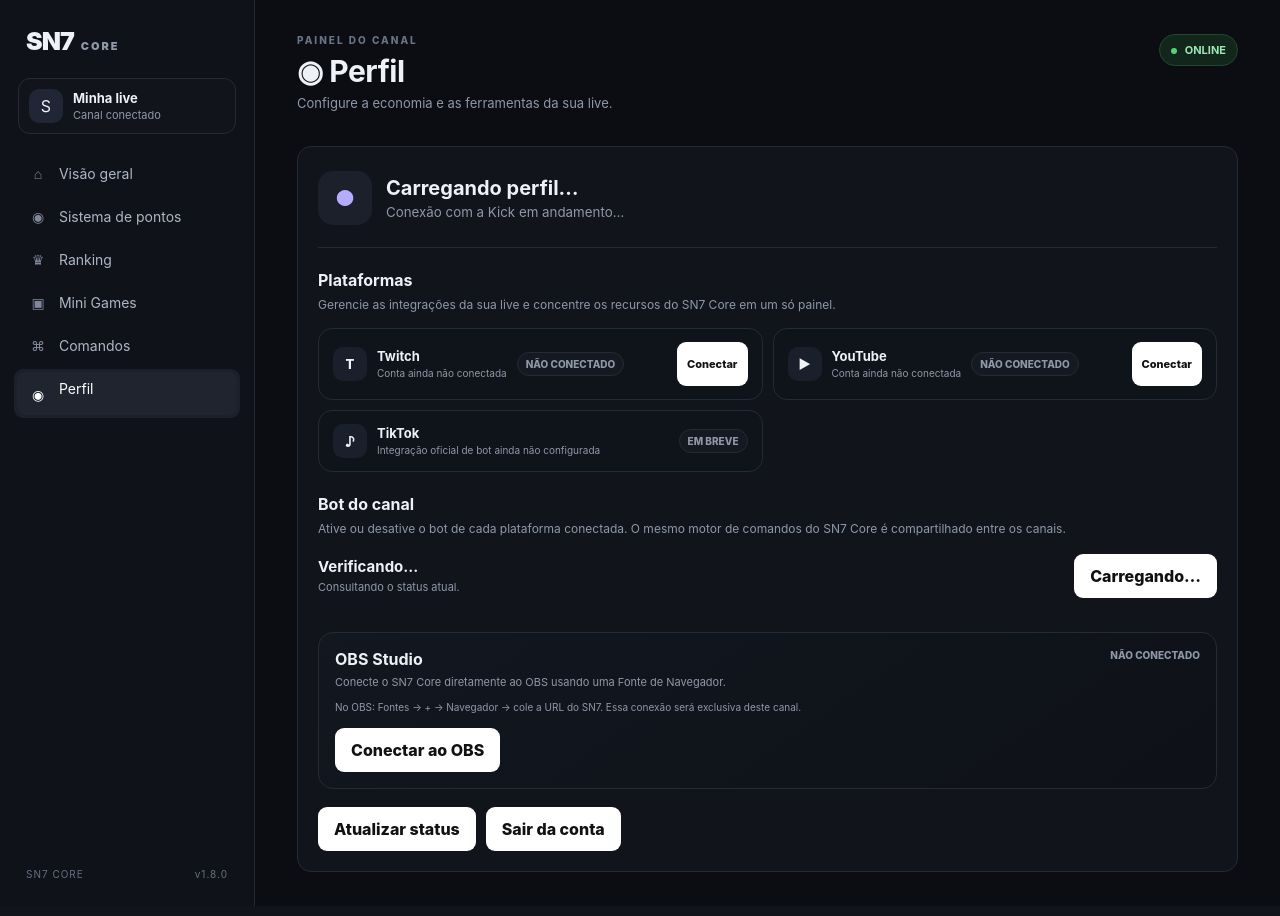
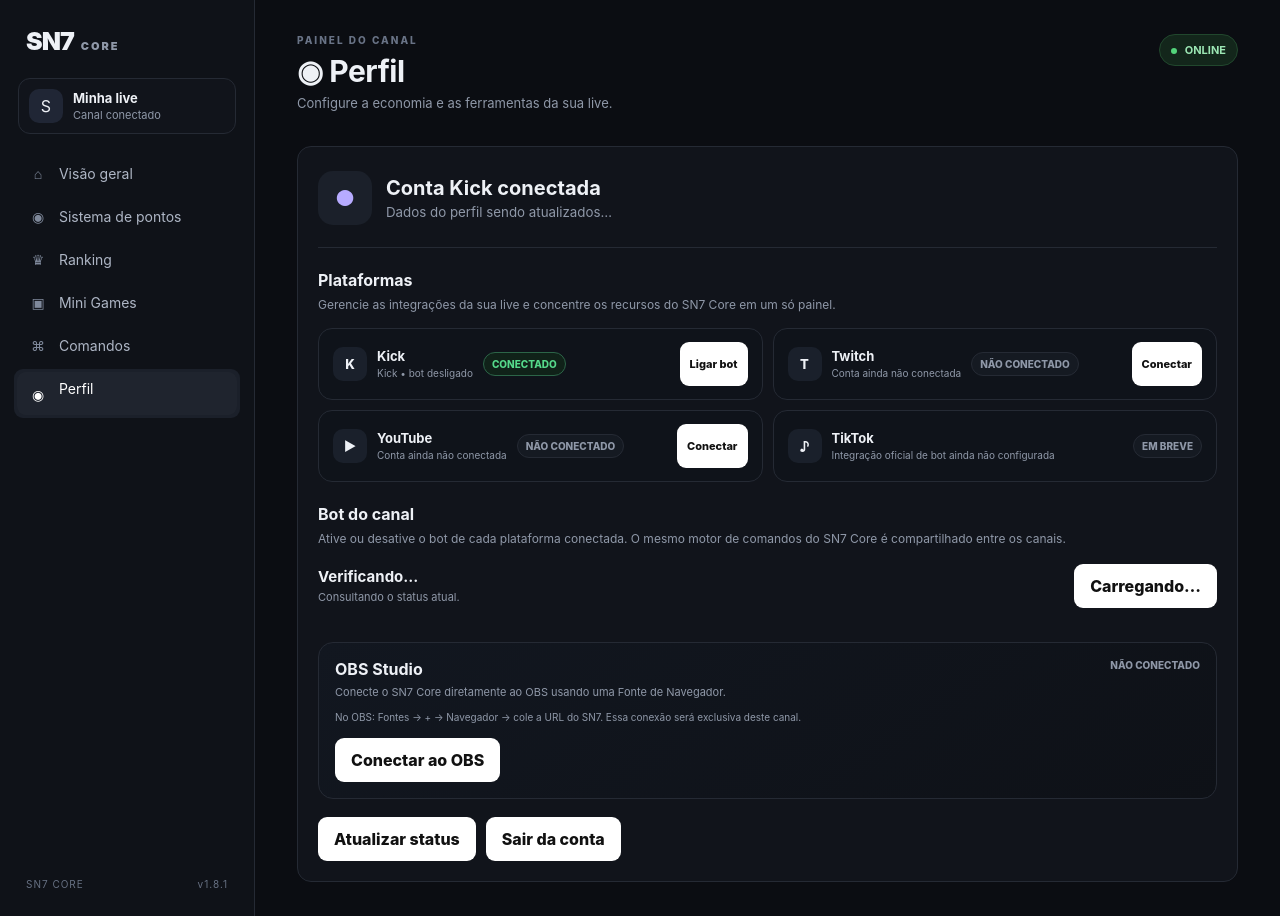
Before and after one commit to Sniper17/SN7-CORE-, a Flask app: page /?profile=1 in a window 1280 px wide. Run offline with Flask 3, Linux system fonts and the light colour scheme; the visitor is signed in with stand-in values (Sample User, id 1); data that the repository does not hold is empty; parts of the project's set-up code (start-up, migrations or seed data) failed here and were passed over; some libraries are stand-ins or nearby versions.

Commit message:
fix: estabiliza perfil e OAuth da Kick e YouTube

```diff
--- a/app.py
+++ b/app.py
@@ -21,7 +21,7 @@ app.config.update(
     SESSION_COOKIE_SAMESITE="Lax",
 )
 
-SN7_VERSION = "1.8.0"
+SN7_VERSION = "1.8.1"
 SN7_STATIC_CACHE = "public, max-age=31536000, immutable"
 
 app.register_blueprint(economy_bp, url_prefix="/api/economy")
--- a/routes/kick.py
+++ b/routes/kick.py
@@ -1557,7 +1557,11 @@ def me():
         username = str(conn.get("username") or "Kick").strip()
         profile_picture_url = str(conn.get("profile_picture_url") or "").strip()
     else:
-        return jsonify({"ok": True, "authenticated": False, "user": None, "bot": {"active": False}})
+        # A sessão OAuth continua sendo suficiente para manter o perfil
+        # conectado na UI. O nome/foto serão recuperados assim que o banco
+        # voltar, sem transformar um cold start em logout falso.
+        username = "Kick"
+        profile_picture_url = ""
 
     # /kick/me é crítico para a primeira pintura do Perfil.
     # Não bloqueia esperando uma chamada externa só para saber se o bot está ativo.
--- a/static/js/sn7-performance-v5.js
+++ b/static/js/sn7-performance-v5.js
@@ -1,4 +1,4 @@
-/* SN7 CORE V5 - carregamento inteligente / 1.8.0
+/* SN7 CORE V5 - carregamento inteligente / 1.8.1
  * Corrige o problema da V3: as abas refaziam GETs depois do boot
  * e o perfil só era carregado quando o usuário entrava nele.
  */
--- a/templates/dashboard.html
+++ b/templates/dashboard.html
@@ -6,7 +6,7 @@
 <meta name="viewport" content="width=device-width,initial-scale=1,viewport-fit=cover">
 <meta name="theme-color" content="#0b0d12">
 <title>SN7 Core</title>
-<link rel="stylesheet" href="/static/css/style.css?v=sn7-1.8.0">
+<link rel="stylesheet" href="/static/css/style.css?v=sn7-1.8.1">
 <style id="sn7-loader-style">
 .sn7-boot-loader,.sn7-operation-loader{position:fixed;inset:0;z-index:2147483647;display:flex;align-items:center;justify-content:center;background:#0b0d12;opacity:1;visibility:visible;pointer-events:auto;transition:opacity .18s ease,visibility .18s ease}.sn7-boot-loader.done{opacity:0;visibility:hidden;pointer-events:none}.sn7-operation-loader{background:rgba(11,13,18,.42);backdrop-filter:blur(2px);opacity:0;visibility:hidden;pointer-events:none;transition:opacity .16s ease,visibility .16s ease}.sn7-operation-loader.open{opacity:1;visibility:visible;pointer-events:auto}.sn7-loader-spinner{width:28px;height:28px;border:3px solid rgba(255,255,255,.18);border-top-color:#fff;border-radius:50%;animation:sn7LoaderSpin .72s linear infinite;box-sizing:border-box}.sn7-operation-loader .sn7-loader-spinner{width:26px;height:26px}@keyframes sn7LoaderSpin{to{transform:rotate(360deg)}}@media(prefers-reduced-motion:reduce){.sn7-boot-loader,.sn7-operation-loader{transition:none}.sn7-loader-spinner{animation:none}}
 </style>
@@ -71,7 +71,7 @@ body.sn7-modal-open{overflow:hidden}
       <button type="button" data-tab="commands"><span>⌘</span> Comandos</button>
       <button type="button" data-tab="profile"><span id="sn7NavProfileIcon" class="sn7-nav-profile-icon">◉</span> Perfil</button>
     </nav>
-    <div class="sidebar-footer">SN7 CORE <span>v1.8.0</span></div>
+    <div class="sidebar-footer">SN7 CORE <span>v1.8.1</span></div>
   </aside>
 
   <main>
@@ -278,6 +278,7 @@ body.sn7-modal-open{overflow:hidden}
             <h3>Plataformas</h3>
             <p>Gerencie as integrações da sua live e concentre os recursos do SN7 Core em um só painel.</p>
             <div class="sn7-profile-platforms">
+              <div class="sn7-platform-card" id="sn7PlatformKick"><div class="left"><span id="sn7KickPlatformIcon" class="sn7-platform-icon">K</span><span><strong>Kick</strong><small id="sn7KickPlatformText">Verificando…</small></span></div><span id="sn7KickPlatformStatus" class="sn7-platform-status">VERIFICANDO</span><button id="sn7KickConnect" class="btn sn7-platform-action" type="button" onclick="sn7ConnectKick()">Conectar</button></div>
               <div class="sn7-platform-card" id="sn7PlatformTwitch"><div class="left"><span id="sn7TwitchPlatformIcon" class="sn7-platform-icon">T</span><span><strong>Twitch</strong><small id="sn7TwitchPlatformText">Verificando…</small></span></div><span id="sn7TwitchPlatformStatus" class="sn7-platform-status">NÃO CONECTADO</span><button id="sn7TwitchConnect" class="btn sn7-platform-action" type="button" onclick="sn7ConnectTwitch()">Conectar</button></div>
               <div class="sn7-platform-card" id="sn7PlatformYoutube"><div class="left"><span id="sn7YoutubePlatformIcon" class="sn7-platform-icon">▶</span><span><strong>YouTube</strong><small id="sn7YoutubePlatformText">Verificando…</small></span></div><span id="sn7YoutubePlatformStatus" class="sn7-platform-status">NÃO CONECTADO</span><button id="sn7YoutubeConnect" class="btn sn7-platform-action" type="button" onclick="sn7ConnectYoutube()">Conectar</button></div>
               <div class="sn7-platform-card"><div class="left"><span class="sn7-platform-icon">♪</span><span><strong>TikTok</strong><small>Integração oficial de bot ainda não configurada</small></span></div><span class="sn7-platform-status">EM BREVE</span></div>
@@ -319,7 +320,7 @@ body.sn7-modal-open{overflow:hidden}
 <script>const BROADCASTER_ID={{ broadcaster_id|tojson }}; window.SN7_NAV_FROM_URL = !!new URLSearchParams(window.location.search).get('connected');
 const SN7_OPEN_PROFILE={{ "true" if request.args.get("profile") or request.args.get("next") == "profile" else "false" }};
 const SN7_INITIAL_PROFILE={{ (kick_profile or {})|tojson }};</script>
-<script src="/static/js/app.js?v=sn7-1.8.0"></script><script>
+<script src="/static/js/app.js?v=sn7-1.8.1"></script><script>
 (function(){
   try{
     const params = new URLSearchParams(window.location.search);
@@ -350,6 +351,7 @@ const SN7_INITIAL_PROFILE={{ (kick_profile or {})|tojson }};</script>
     q("sn7ProfileLoggedIn").hidden=true;q("sn7ProfileLoggedOut").hidden=false;
     setAvatar(q("sn7ChannelAvatar"), "S", "");
     setAvatar(q("sn7NavProfileIcon"), "◉", "");
+    renderKickPlatform(false,false,null);
   }
   function setAvatar(el, fallback, url){
     if(!el)return;
@@ -372,6 +374,7 @@ const SN7_INITIAL_PROFILE={{ (kick_profile or {})|tojson }};</script>
     setAvatar(q("sn7ProfileAvatar"), initials, avatarUrl);
     setAvatar(q("sn7ChannelAvatar"), initials, avatarUrl);
     setAvatar(q("sn7NavProfileIcon"), initials, avatarUrl);
+    if(BROADCASTER_ID) renderKickPlatform(true,false,u);
   }
   function bot(a){const on=!!a;q("sn7ProfileDot").classList.toggle("on",on);q("sn7ProfileStatus").textContent=on?"Bot ativo":"Bot desligado";q("sn7ProfileBotTitle").textContent=on?"🟢 Bot ligado":"⚪ Bot desligado";q("sn7ProfileBotDescription").textContent=on?"O SN7 Core está ouvindo os comandos da live.":"O bot não está ouvindo os comandos da live.";q("sn7ProfileBotToggle").textContent=on?"Desligar bot":"Ligar bot";q("sn7ProfileBotToggle").dataset.active=String(on);q("sn7ProfileBotToggle").disabled=false}
   function setPlatformAvatar(iconId,fallback,url){
@@ -388,31 +391,55 @@ const SN7_INITIAL_PROFILE={{ (kick_profile or {})|tojson }};</script>
   function platformStatus(id,statusId,textId,connectId,data,label){
     const st=q(statusId),tx=q(textId),bt=q(connectId);
     if(!st||!tx)return;
+    const provider=label.toLowerCase();
     const on=!!data?.connected; const active=!!data?.active;
-    const provider=label.toLowerCase()==="twitch"?"twitch":"youtube";
-    const fallback=provider==="twitch"?"T":"▶";
-    setPlatformAvatar(provider==="twitch"?"sn7TwitchPlatformIcon":"sn7YoutubePlatformIcon",fallback,data?.user?.avatar_url||"");
+    const fallback=provider==="twitch"?"T":provider==="youtube"?"▶":"K";
+    const iconId=provider==="twitch"?"sn7TwitchPlatformIcon":provider==="youtube"?"sn7YoutubePlatformIcon":"sn7KickPlatformIcon";
+    setPlatformAvatar(iconId,fallback,data?.user?.avatar_url||data?.user?.profile_picture_url||"");
     st.textContent=on?(active?"BOT ATIVO":"CONECTADO"):"NÃO CONECTADO";
     st.classList.toggle("active",on);
     tx.textContent=on?((data.user?.display_name||data.user?.username||label)+(active?" • bot ativo":" • bot desligado")):"Conta ainda não conectada";
     if(bt){
       bt.hidden=false; bt.disabled=false;
       if(!on){bt.textContent="Conectar"; bt.onclick=()=>connectPlatform(provider);}
-      else {bt.textContent=active?"Desligar bot":"Ligar bot"; bt.onclick=()=>togglePlatform(provider);}
+      else if(provider==="kick"){
+        bt.textContent=active?"Desligar bot":"Ligar bot";
+        bt.onclick=()=>togglePlatform("kick");
+      } else {
+        bt.textContent=active?"Desligar bot":"Ligar bot";
+        bt.onclick=()=>togglePlatform(provider);
+      }
     }
+  }
+
+  function renderKickPlatform(connected, active=false, profile=null){
+    const data={
+      connected:!!connected,
+      active:!!active,
+      user:profile||(
+        BROADCASTER_ID ? {username:"Kick",profile_picture_url:""} : null
+      )
+    };
+    platformStatus("sn7PlatformKick","sn7KickPlatformStatus","sn7KickPlatformText","sn7KickConnect",data,"Kick");
   }
   if(BROADCASTER_ID && window.SN7_INITIAL_PROFILE && window.SN7_INITIAL_PROFILE.id){
     user(window.SN7_INITIAL_PROFILE);
+    renderKickPlatform(true,false,window.SN7_INITIAL_PROFILE);
+  } else if(BROADCASTER_ID) {
+    renderKickPlatform(true,false,{id:BROADCASTER_ID,username:"Kick",profile_picture_url:""});
+  } else {
+    renderKickPlatform(false,false,null);
   }
   function connectPlatform(provider){
-    if(!BROADCASTER_ID)return;
-    const path=provider==="twitch"?"/twitch/login":"/youtube/login";
+    if(!BROADCASTER_ID && provider!=="kick")return;
+    const path=provider==="kick"?"/kick/login?next=profile":(provider==="twitch"?"/twitch/login":"/youtube/login");
     window.location.href=path;
   }
+  window.sn7ConnectKick=()=>connectPlatform("kick");
   async function togglePlatform(provider){
     if(!BROADCASTER_ID)return;
-    const endpoint=provider==="twitch"?`/twitch/${encodeURIComponent(BROADCASTER_ID)}/bot/toggle`:`/youtube/${encodeURIComponent(BROADCASTER_ID)}/bot/toggle`;
-    const button=q(provider==="twitch"?"sn7TwitchConnect":"sn7YoutubeConnect");
+    const endpoint=provider==="kick"?"/kick/bot/toggle":(provider==="twitch"?`/twitch/${encodeURIComponent(BROADCASTER_ID)}/bot/toggle`:`/youtube/${encodeURIComponent(BROADCASTER_ID)}/bot/toggle`);
+    const button=q(provider==="kick"?"sn7KickConnect":(provider==="twitch"?"sn7TwitchConnect":"sn7YoutubeConnect"));
     const currentlyActive=button?.textContent?.toLowerCase().includes("desligar");
     if(button){button.disabled=true;button.textContent="Aplicando…";}
     try{
@@ -438,8 +465,8 @@ const SN7_INITIAL_PROFILE={{ (kick_profile or {})|tojson }};</script>
       if(!window.SN7_INITIAL_PROFILE || !window.SN7_INITIAL_PROFILE.id){
         const name=q("sn7ProfileUsername");
         const channel=q("sn7ProfileChannel");
-        if(name && (name.textContent==="—" || !name.textContent.trim())) name.textContent="Carregando perfil…";
-        if(channel && (!channel.textContent || channel.textContent==="Canal conectado")) channel.textContent="Conexão com a Kick em andamento…";
+        if(name && (name.textContent==="—" || !name.textContent.trim())) name.textContent="Conta Kick conectada";
+        if(channel && (!channel.textContent || channel.textContent==="Canal conectado")) channel.textContent="Dados do perfil sendo atualizados…";
       }
       const bt=q("sn7ProfileBotToggle");
       if(bt){bt.disabled=true;bt.textContent="Carregando…";}
@@ -453,7 +480,12 @@ const SN7_INITIAL_PROFILE={{ (kick_profile or {})|tojson }};</script>
     try{
       const r=await fetch("/kick/bot/status",{credentials:"same-origin",cache:force?"no-store":"default"});
       const d=await r.json();
-      if(d&&d.authenticated) bot(!!d.active);
+      if(d&&d.authenticated){
+        bot(!!d.active);
+        renderKickPlatform(true,!!d.active,window.SN7_INITIAL_PROFILE||null);
+      } else if(BROADCASTER_ID) {
+        renderKickPlatform(true,false,window.SN7_INITIAL_PROFILE||null);
+      }
     }catch(_){}
   }
   async function loadPlatformStatus(force=false){
@@ -620,7 +652,7 @@ document.addEventListener("keydown", (event) => {
 });
 </script>
 <script src="/static/js/sn7-ui-fix.js"></script>
-<script src="/static/js/sn7-command-examples.js?v=sn7-1.8.0"></script>
-<script src="/static/js/sn7-performance-v5.js?v=sn7-1.8.0"></script>
+<script src="/static/js/sn7-command-examples.js?v=sn7-1.8.1"></script>
+<script src="/static/js/sn7-performance-v5.js?v=sn7-1.8.1"></script>
 </body>
 </html>
```
Also changed, not shown: core/auth.py (+22 -14 lines).
